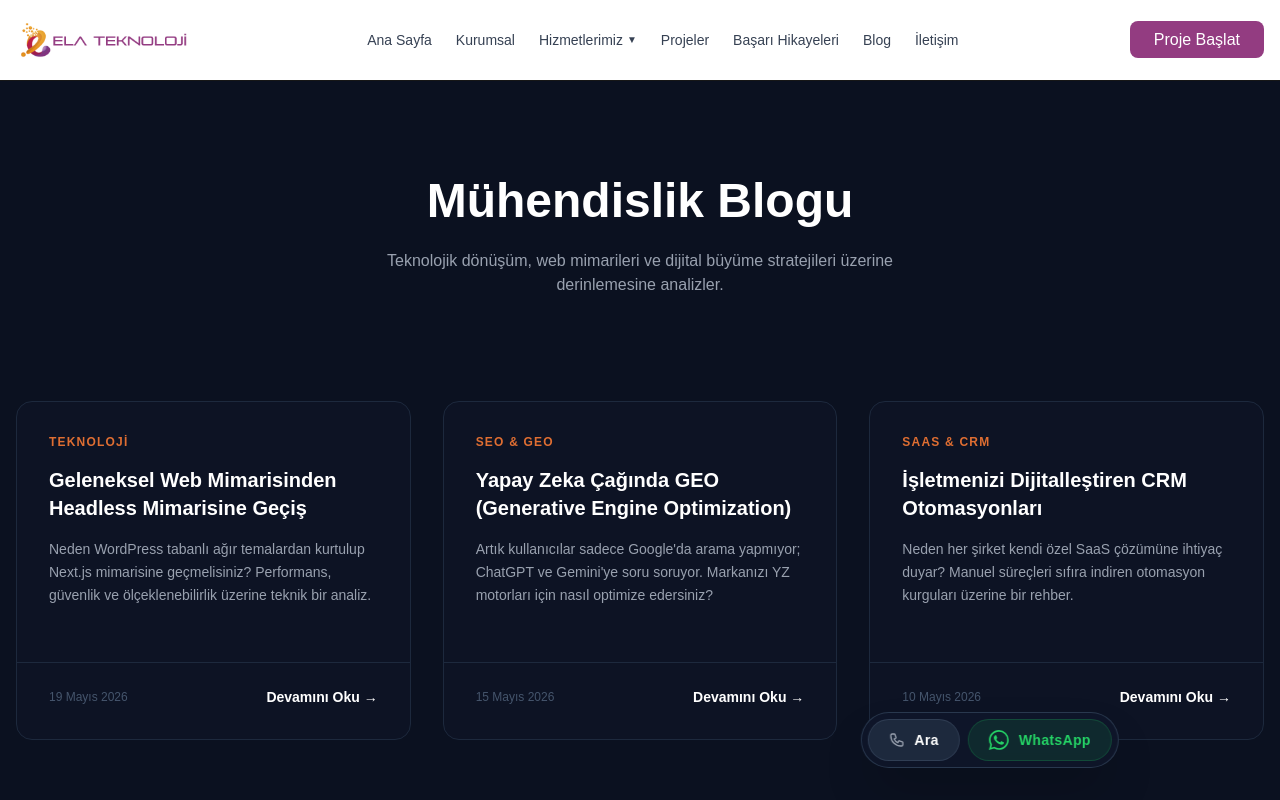
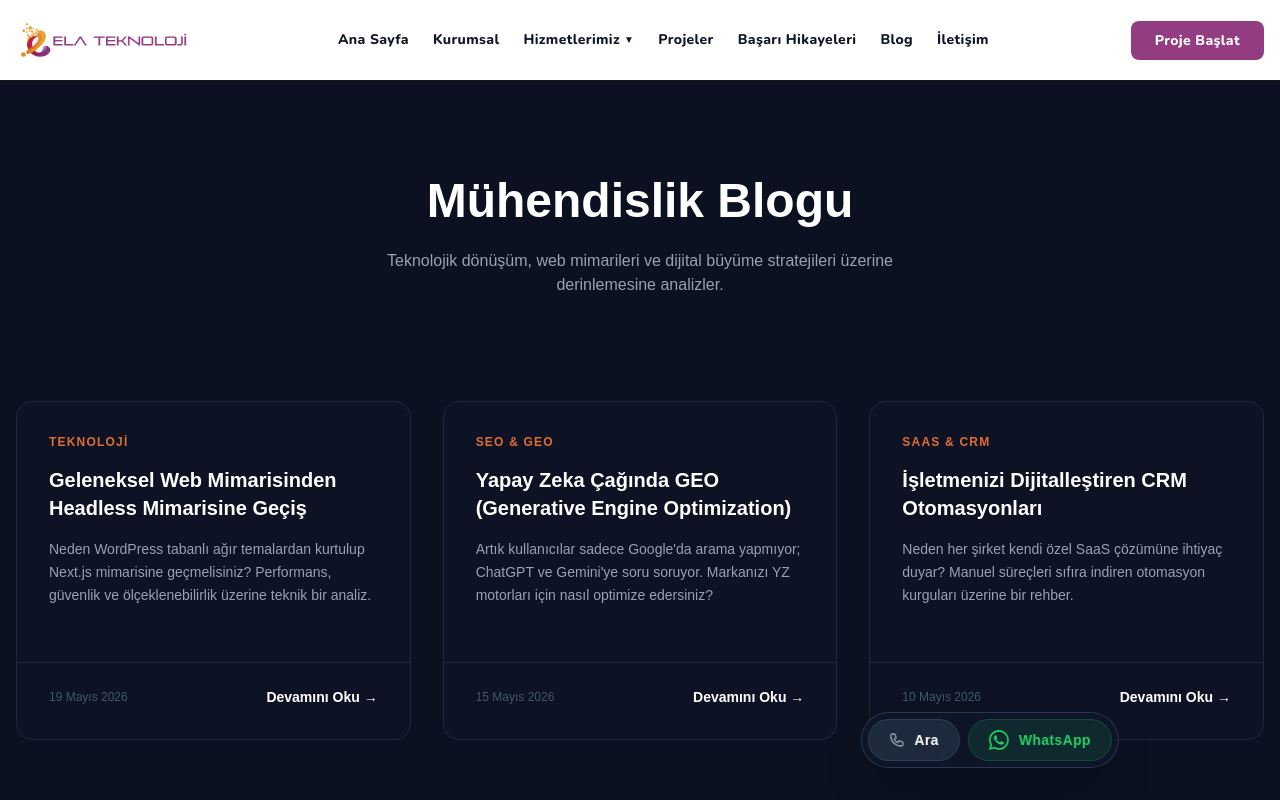
Before and after one commit to elamedya-sudo/webtasarimiyapanfirmalar, a Next.js app: page /blog in a window 1280 px wide. Shown: the top 800 px of the page. Built offline with nearby package versions, Linux system fonts and the light colour scheme.

Commit message:
Header fontu Nunito yapildi ve standart casing uygulandi

```diff
--- a/app/components/Header.tsx
+++ b/app/components/Header.tsx
@@ -3,6 +3,14 @@
 import { useState, useEffect } from 'react';
 import Link from 'next/link';
 import Image from 'next/image';
+import { Nunito } from 'next/font/google';
+
+// Nunito fontunu en tok ve kalın ağırlıklarıyla projeye dahil ediyoruz
+const nunito = Nunito({
+  subsets: ['latin'],
+  weight: ['600', '700', '800', '900'],
+  display: 'swap'
+});
 
 export default function Header() {
   const [isMobileMenuOpen, setIsMobileMenuOpen] = useState(false);
@@ -29,26 +37,27 @@ export default function Header() {
 
   return (
     <>
-      <header className="sticky top-0 z-40 w-full border-b bg-white/90 backdrop-blur-md supports-[backdrop-filter]:bg-white/60">
+      <header className={`sticky top-0 z-40 w-full border-b bg-white/90 backdrop-blur-md supports-[backdrop-filter]:bg-white/60 ${nunito.className}`}>
         <div className="container mx-auto px-4 h-20 flex items-center justify-between">
 
           <Link href="/" className="flex items-center">
             <Image src="/logo.png" alt="Ela Teknoloji Logo" width={180} height={48} className="object-contain" priority />
           </Link>
 
-          <nav className="hidden md:flex gap-6 text-sm font-medium text-gray-700 items-center">
-            <Link href="/" className="hover:text-[#df6e32] transition-colors">Ana Sayfa</Link>
-            <Link href="/kurumsal" className="hover:text-[#df6e32] transition-colors">Kurumsal</Link>
+          {/* MASAÜSTÜ MENÜ - Nunito, Kalın ve Sadece İlk Harfler Büyük */}
+          <nav className="hidden md:flex gap-6 text-sm items-center">
+            <Link href="/" className="font-extrabold tracking-wide text-gray-900 hover:text-[#df6e32] transition-colors">Ana Sayfa</Link>
+            <Link href="/kurumsal" className="font-extrabold tracking-wide text-gray-900 hover:text-[#df6e32] transition-colors">Kurumsal</Link>
 
             <div className="relative group py-2">
-              <Link href="/hizmetler" className="hover:text-[#df6e32] transition-colors flex items-center gap-1">
+              <Link href="/hizmetler" className="font-extrabold tracking-wide text-gray-900 hover:text-[#df6e32] transition-colors flex items-center gap-1">
                 Hizmetlerimiz <span className="text-[10px]">▼</span>
               </Link>
-              <div className="absolute top-full left-0 mt-0 w-72 bg-white border border-gray-100 shadow-xl rounded-xl opacity-0 invisible group-hover:opacity-100 group-hover:visible transition-all duration-300 transform origin-top-left flex flex-col p-2">
+              <div className="absolute top-full left-0 mt-0 w-[340px] bg-white border border-gray-100 shadow-xl rounded-xl opacity-0 invisible group-hover:opacity-100 group-hover:visible transition-all duration-300 transform origin-top-left flex flex-col p-2">
                 {services.map((service, index) => (
                   <Link
                     key={index} href={service.href}
-                    className="px-4 py-2 text-sm text-gray-600 hover:text-[#933c81] hover:bg-purple-50 rounded-lg transition-colors"
+                    className="px-4 py-3 text-sm font-bold text-gray-700 hover:text-[#933c81] hover:bg-purple-50 rounded-lg transition-colors"
                   >
                     {service.name}
                   </Link>
@@ -56,15 +65,15 @@ export default function Header() {
               </div>
             </div>
 
-            <Link href="/projeler" className="hover:text-[#df6e32] transition-colors">Projeler</Link>
-            <Link href="/basari-hikayeleri" className="hover:text-[#df6e32] transition-colors">Başarı Hikayeleri</Link>
-            <Link href="/blog" className="hover:text-[#df6e32] transition-colors">Blog</Link>
-            <Link href="/iletisim" className="hover:text-[#df6e32] transition-colors">İletişim</Link>
+            <Link href="/projeler" className="font-extrabold tracking-wide text-gray-900 hover:text-[#df6e32] transition-colors">Projeler</Link>
+            <Link href="/basari-hikayeleri" className="font-extrabold tracking-wide text-gray-900 hover:text-[#df6e32] transition-colors">Başarı Hikayeleri</Link>
+            <Link href="/blog" className="font-extrabold tracking-wide text-gray-900 hover:text-[#df6e32] transition-colors">Blog</Link>
+            <Link href="/iletisim" className="font-extrabold tracking-wide text-gray-900 hover:text-[#df6e32] transition-colors">İletişim</Link>
           </nav>
 
           <div className="flex items-center gap-4">
             <div className="hidden md:block">
-              <Link href="/teklif-al" className="bg-[#933c81] text-white px-6 py-2.5 rounded-lg font-medium hover:bg-opacity-90 hover:shadow-lg transition-all">
+              <Link href="/teklif-al" className="bg-[#933c81] text-white px-6 py-2.5 rounded-lg font-extrabold tracking-wide text-sm hover:bg-opacity-90 hover:shadow-lg transition-all">
                 Proje Başlat
               </Link>
             </div>
@@ -79,24 +88,25 @@ export default function Header() {
 
       <div className={`fixed inset-0 bg-slate-900/40 backdrop-blur-sm z-40 transition-opacity duration-300 md:hidden ${isMobileMenuOpen ? 'opacity-100 visible' : 'opacity-0 invisible'}`} onClick={toggleMenu} />
 
-      <div className={`fixed top-0 right-0 h-full w-[85vw] max-w-sm bg-white shadow-2xl z-50 transform transition-transform duration-300 ease-in-out md:hidden flex flex-col ${isMobileMenuOpen ? 'translate-x-0' : 'translate-x-full'}`}>
+      {/* MOBİL MENÜ */}
+      <div className={`fixed top-0 right-0 h-full w-[85vw] max-w-sm bg-white shadow-2xl z-50 transform transition-transform duration-300 ease-in-out md:hidden flex flex-col ${nunito.className} ${isMobileMenuOpen ? 'translate-x-0' : 'translate-x-full'}`}>
         <div className="h-20 flex items-center px-6 border-b border-gray-100">
           <Image src="/logo.png" alt="Ela Teknoloji" width={140} height={38} className="object-contain" />
         </div>
 
         <div className="flex-1 overflow-y-auto py-6 px-6 space-y-6">
-          <Link href="/" onClick={toggleMenu} className="block text-xl font-bold text-gray-800">Ana Sayfa</Link>
-          <Link href="/kurumsal" onClick={toggleMenu} className="block text-xl font-bold text-gray-800">Kurumsal</Link>
+          <Link href="/" onClick={toggleMenu} className="block text-xl font-extrabold tracking-wide text-gray-900">Ana Sayfa</Link>
+          <Link href="/kurumsal" onClick={toggleMenu} className="block text-xl font-extrabold tracking-wide text-gray-900">Kurumsal</Link>
 
           <div className="flex flex-col">
-            <button onClick={() => setIsServicesOpen(!isServicesOpen)} className="flex justify-between items-center text-xl font-bold text-gray-800 w-full focus:outline-none">
+            <button onClick={() => setIsServicesOpen(!isServicesOpen)} className="flex justify-between items-center text-xl font-extrabold tracking-wide text-gray-900 w-full focus:outline-none">
               Hizmetlerimiz <span className={`text-sm text-[#df6e32] transition-transform duration-300 ${isServicesOpen ? 'rotate-180' : ''}`}>▼</span>
             </button>
             <div className={`overflow-hidden transition-all duration-300 flex flex-col ${isServicesOpen ? 'max-h-96 opacity-100 mt-4' : 'max-h-0 opacity-0'}`}>
               <div className="flex flex-col space-y-4 pl-4 border-l-2 border-[#933c81]/30">
-                <Link href="/hizmetler" onClick={toggleMenu} className="text-[#df6e32] font-bold">Tüm Hizmetler →</Link>
+                <Link href="/hizmetler" onClick={toggleMenu} className="text-[#df6e32] font-extrabold tracking-wide text-sm">Tüm Hizmetler →</Link>
                 {services.map((service, index) => (
-                  <Link key={index} href={service.href} onClick={toggleMenu} className="text-gray-600 hover:text-[#933c81] font-medium text-sm">
+                  <Link key={index} href={service.href} onClick={toggleMenu} className="text-gray-600 hover:text-[#933c81] font-bold tracking-wide text-sm">
                     {service.name}
                   </Link>
                 ))}
@@ -104,14 +114,14 @@ export default function Header() {
             </div>
           </div>
 
-          <Link href="/projeler" onClick={toggleMenu} className="block text-xl font-bold text-gray-800">Projeler</Link>
-          <Link href="/basari-hikayeleri" onClick={toggleMenu} className="block text-xl font-bold text-gray-800">Başarı Hikayeleri</Link>
-          <Link href="/blog" onClick={toggleMenu} className="block text-xl font-bold text-gray-800">Blog</Link>
-          <Link href="/iletisim" onClick={toggleMenu} className="block text-xl font-bold text-gray-800">İletişim</Link>
+          <Link href="/projeler" onClick={toggleMenu} className="block text-xl font-extrabold tracking-wide text-gray-900">Projeler</Link>
+          <Link href="/basari-hikayeleri" onClick={toggleMenu} className="block text-xl font-extrabold tracking-wide text-gray-900">Başarı Hikayeleri</Link>
+          <Link href="/blog" onClick={toggleMenu} className="block text-xl font-extrabold tracking-wide text-gray-900">Blog</Link>
+          <Link href="/iletisim" onClick={toggleMenu} className="block text-xl font-extrabold tracking-wide text-gray-900">İletişim</Link>
         </div>
 
         <div className="p-6 border-t border-gray-100 bg-gray-50">
-          <Link href="/teklif-al" onClick={toggleMenu} className="flex items-center justify-center w-full bg-gradient-to-r from-[#933c81] to-[#df6e32] text-white py-4 rounded-xl font-bold text-lg hover:shadow-lg transition-all">
+          <Link href="/teklif-al" onClick={toggleMenu} className="flex items-center justify-center w-full bg-gradient-to-r from-[#933c81] to-[#df6e32] text-white py-4 rounded-xl font-extrabold tracking-wide text-lg hover:shadow-lg transition-all">
             Proje Başlat
           </Link>
         </div>
```
